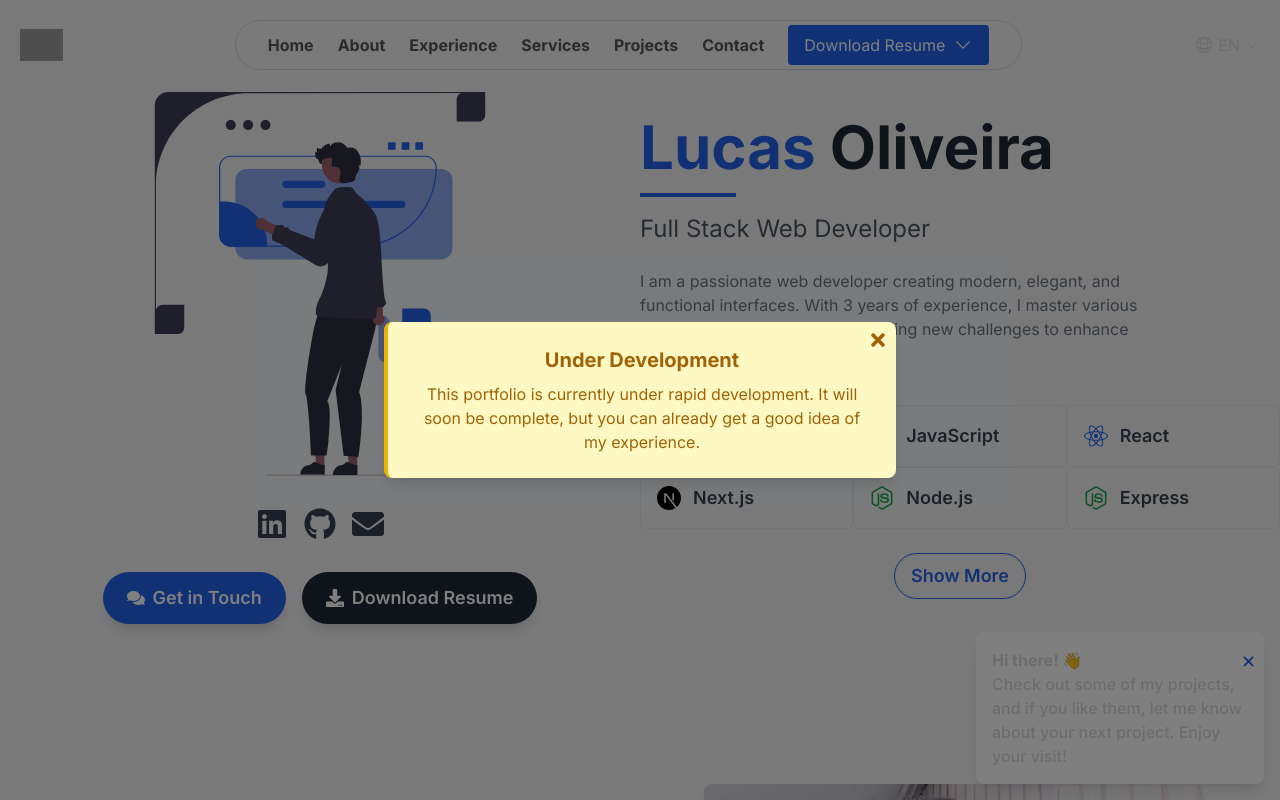
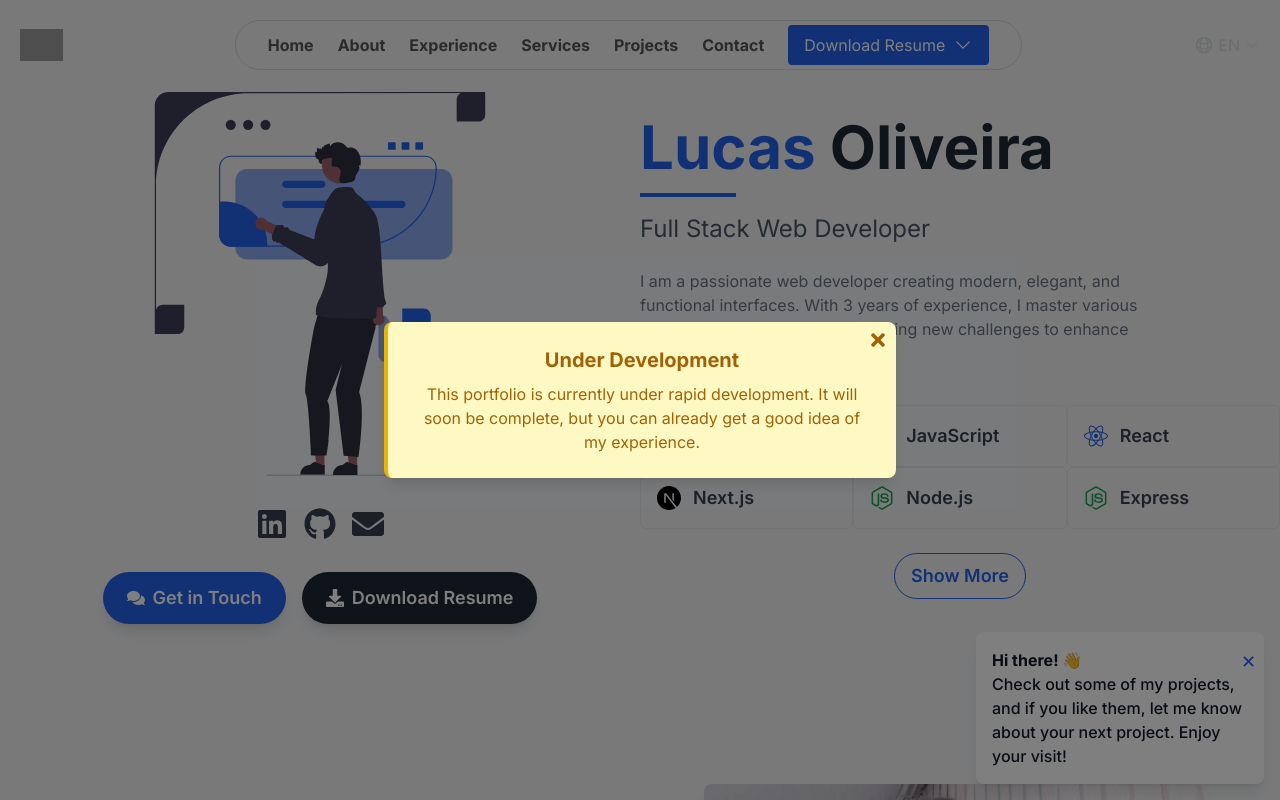
Before and after one commit to LucasNoliveira/portfolio-page, a Next.js app: page / in a window 1280 px wide. Shown: the top 800 px of the page. Built offline with nearby package versions, Linux system fonts and the light colour scheme; grey boxes are pictures that could not be loaded.

Commit message:
welcome popup color

```diff
--- a/src/app/components/WelcomePopup.tsx
+++ b/src/app/components/WelcomePopup.tsx
@@ -26,7 +26,7 @@ const WelcomePopup: React.FC = () => {
 
     return (
         <div
-            className={`fixed bottom-4 right-4 bg-white p-4 rounded-lg shadow-lg transform transition-all duration-300 w-72 ${isVisible ? "opacity-100 translate-y-0" : "opacity-0 translate-y-4"
+            className={`text-gray-900 fixed bottom-4 right-4 bg-white p-4 rounded-lg shadow-lg transform transition-all duration-300 w-72 ${isVisible ? "opacity-100 translate-y-0" : "opacity-0 translate-y-4"
                 }`}
         >
             <div className="text-base font-medium">
```
